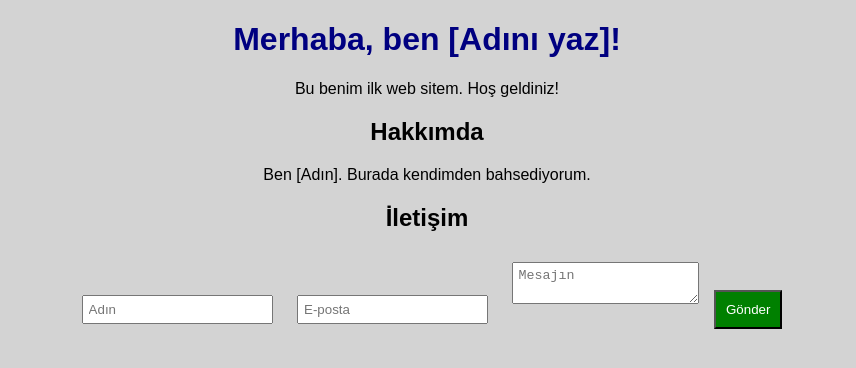
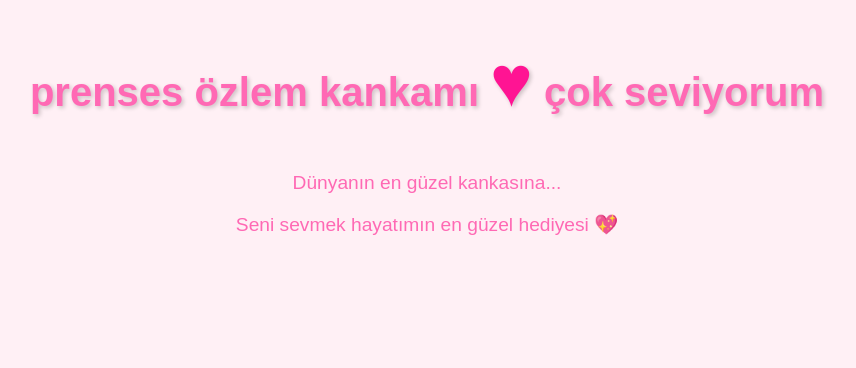
Before and after one commit to baykaraemre19051998-sudo/baykaraemre19051998-sudo.github.io, a plain HTML site: page index.html in a window 1280 px wide. Shown: the whole page, without its empty margins (213-1069 px from the left). Drawn offline with Linux system fonts and the light colour scheme.

Commit message:
Update index.html

```diff
--- a/index.html
+++ b/index.html
@@ -1,21 +1,38 @@
 <!DOCTYPE html>
 <html>
 <head>
-    <title>Benim Web Sitem</title>
-    <link rel="stylesheet" href="styles.css">
+    <meta charset="UTF-8">
+    <title>Özlem Kankam</title>
+    <style>
+        body {
+            font-family: Arial, sans-serif;
+            text-align: center;
+            background-color: #fff0f5;
+            color: #ff69b4;
+            margin: 40px;
+        }
+        h1 {
+            font-size: 2.5em;
+            text-shadow: 2px 2px 4px rgba(0,0,0,0.2);
+        }
+        .heart {
+            color: #ff1493;
+            font-size: 1.8em;
+            animation: pulse 1.5s infinite;
+        }
+        @keyframes pulse {
+            0% { transform: scale(1); }
+            50% { transform: scale(1.3); }
+            100% { transform: scale(1); }
+        }
+    </style>
 </head>
 <body>
-    <h1>Merhaba, ben [Adını yaz]!</h1>
-    <p>Bu benim ilk web sitem. Hoş geldiniz!</p>
-    <h2>Hakkımda</h2>
-    <p>Ben [Adın]. Burada kendimden bahsediyorum.</p>
-    <h2>İletişim</h2>
-    <form id="contact-form">
-        <input type="text" placeholder="Adın" required>
-        <input type="email" placeholder="E-posta" required>
-        <textarea placeholder="Mesajın"></textarea>
-        <button>Gönder</button>
-    </form>
-    <script src="script.js"></script>
+    <h1>prenses özlem kankamı <span class="heart">♥</span> çok seviyorum</h1>
+
+    <div style="margin-top: 50px; font-size: 1.2em;">
+        <p>Dünyanın en güzel kankasına...</p>
+        <p>Seni sevmek hayatımın en güzel hediyesi 💖</p>
+    </div>
 </body>
 </html>
```
